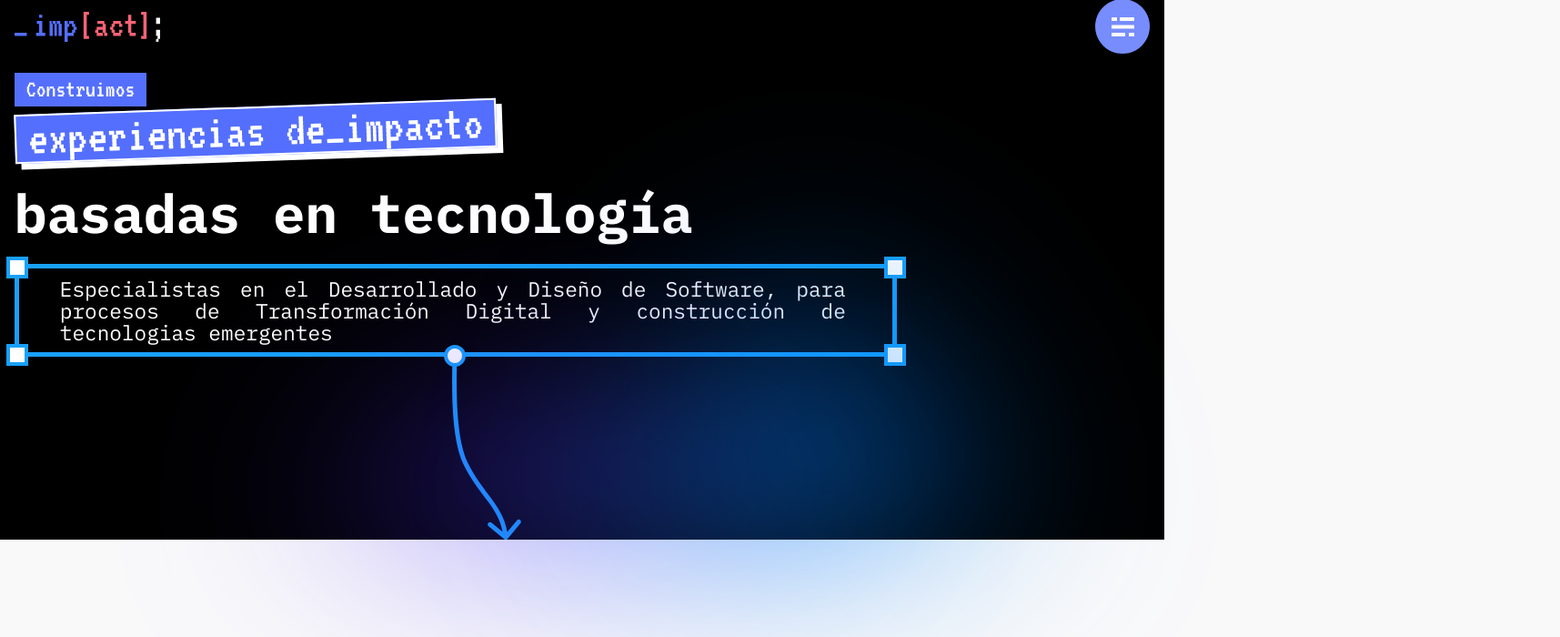
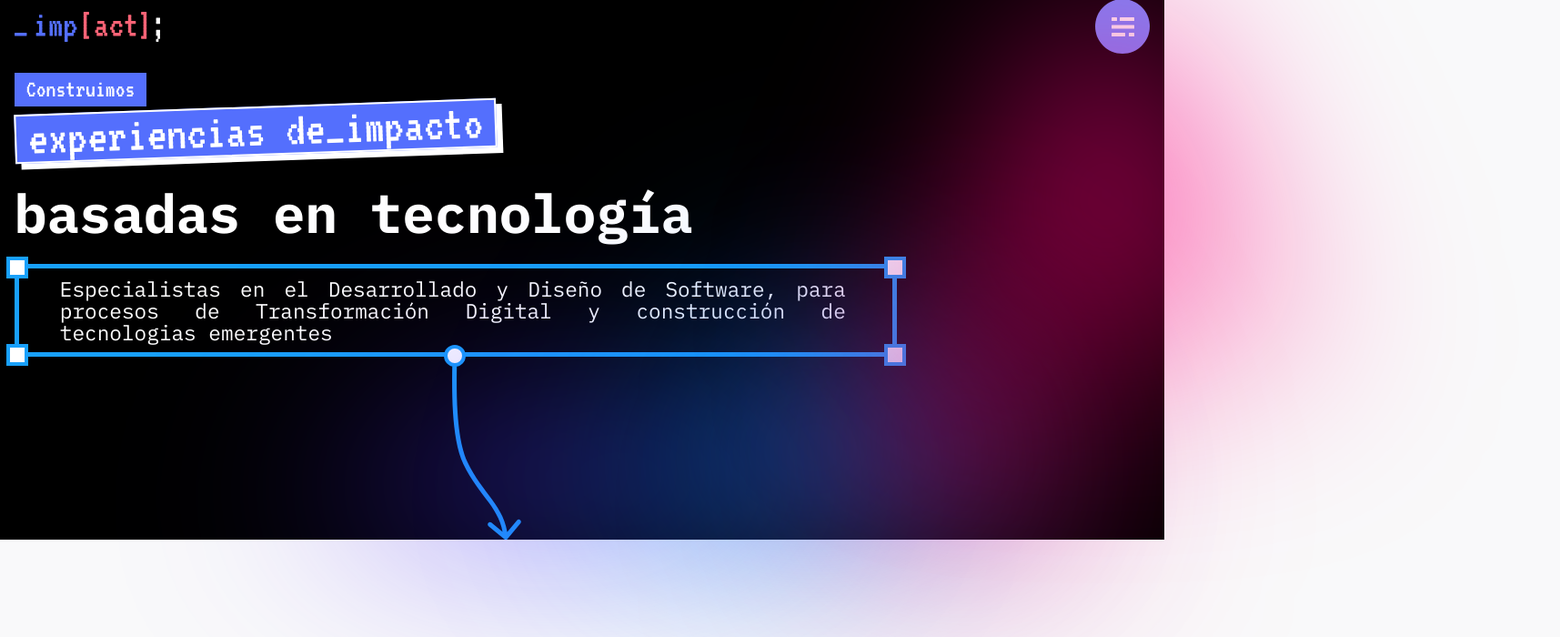
Before and after one commit to jesterdm4/Front_impact_studios, a React (Create React App) app: page / in a window 1280 px wide. Shown: the top 700 px of the page at 91% size, 1715 px wide, since content can reach past the window. Built offline with nearby package versions, Linux system fonts and the light colour scheme.

Commit message:
Frame2 final form

```diff
--- a/src/Components/BlueBlob1/BlueBlob1.js
+++ b/src/Components/BlueBlob1/BlueBlob1.js
@@ -2,6 +2,7 @@ import React from 'react';
 import BlueBlob1Svg from '../../Assets/BlueBlob1Svg.svg';
 import BlueBlob2Svg from '../../Assets/BlueBlob2Svg.svg';
 import RedBlob1Svg from '../../Assets/RedBlob1Svg.svg';
+import RedBlob2Svg from '../../Assets/RedBlob2Svg.svg';
 import "./BlueBlob1.scss";
 
 
@@ -15,6 +16,15 @@ const BlueBlob1 = () => {
         <div className='BlueBlob2'>
           <img src={ BlueBlob2Svg } className='BlueBlob2Svg'></img>
         </div>
+
+        <div className='RedBlob1'>
+          <img src={ RedBlob1Svg } className='RedBlob1Svg'></img>
+        </div>
+
+        <div className='RedBlob2'>
+          <img src={ RedBlob2Svg } className='RedBlob2Svg'></img>
+        </div>
+
       </>
     );
   };
--- a/src/Components/BlueBlob1/BlueBlob1.scss
+++ b/src/Components/BlueBlob1/BlueBlob1.scss
@@ -31,3 +31,39 @@
             filter: blur(100px);
     }
 }
+
+.RedBlob1{
+    position: absolute;
+    left: 33%;
+    bottom: 0;
+    top: 25%;
+    z-index: 0;
+    width: 100%;
+    height: 100%;
+    .RedBlob1Svg{
+        position: absolute;
+        bottom: 0;
+        width: 100%;
+        height: 100%;
+        object-fit: fill;
+            filter: blur(100px);
+    }
+}
+
+.RedBlob2{
+    position: absolute;
+    left: 34%;
+    bottom: 0;
+    top: -30%;
+    z-index: 0;
+    width: 100%;
+    height: 100%;
+    .RedBlob2Svg{
+        position: absolute;
+        bottom: 0;
+        width: 100%;
+        height: 100%;
+        object-fit: fill;
+            filter: blur(100px);
+    }
+}
```
Also changed, not shown: src/Assets/RedBlob2Svg.svg (renamed from src/Assets/RedBlob2.svg).
